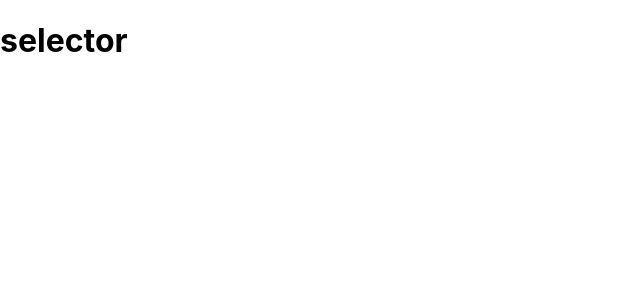
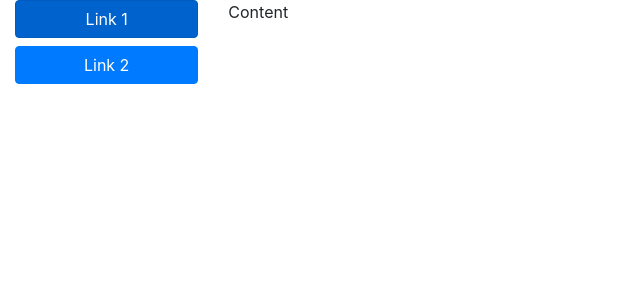
Before and after one commit to sdg002/ReactProductsAndSuppliers, a React (Create React App) app: page / in a window 1280 px wide. Shown: the top 300 px of the page, without its empty margins (0-640 px from the left). Built offline with nearby package versions, Linux system fonts and the light colour scheme.

Commit message:
Initial structure of Selector.js

```diff
--- a/src/App.js
+++ b/src/App.js
@@ -1,5 +1,5 @@
-import logo from './logo.svg';
-import './App.css';
+//import logo from './logo.svg';
+//import './App.css';
 import Selector from './Selector';
 import ProductDisplay from './ProductDisplay'
 import SupplierDisplay from './SupplierDisplay'
--- a/src/Selector.js
+++ b/src/Selector.js
@@ -4,7 +4,17 @@ import React, { Component } from 'react';
 class Selector extends Component {
     render() {
         return (
-            <h1>selector</h1>
+            <div className="container-fluid">
+                <div className="row">
+                    <div className="col-2">
+                        <button className='btn btn-block sm-2 btn-primary active'>Link 1</button>
+                        <button className='btn btn-block sm-2 btn-primary'>Link 2</button>
+                    </div>
+                    <div className="col">
+                    Content
+                    </div>
+                </div>
+            </div>
         );
     }
 }
--- a/src/index.js
+++ b/src/index.js
@@ -3,6 +3,8 @@ import ReactDOM from 'react-dom';
 import './index.css';
 import App from './App';
 import reportWebVitals from './reportWebVitals';
+import 'bootstrap/dist/css/bootstrap.css';
+
 
 ReactDOM.render(
   <React.StrictMode>
```
